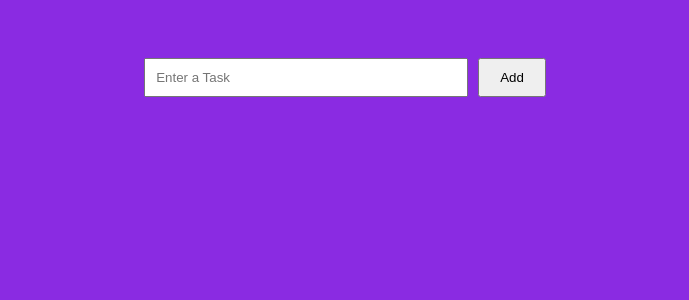
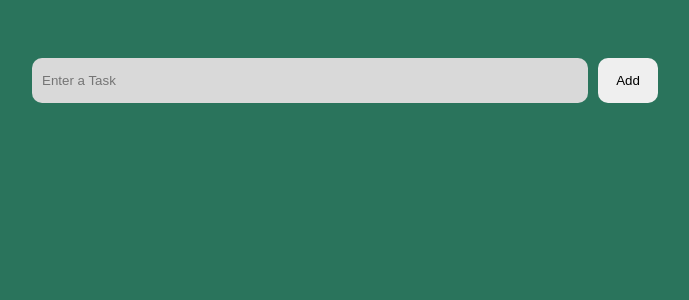
Before and after one commit to Sathish-0987/react-todo-app, a React (Vite) app: page / in a window 1280 px wide. Shown: the top 300 px of the page, without its empty margins (295-984 px from the left). Built offline with nearby package versions, Linux system fonts and the light colour scheme.

Commit message:
Change of Background colour

```diff
--- a/src/App.css
+++ b/src/App.css
@@ -1,3 +1,3 @@
 body{
-  background-color: blueviolet;
+  background-color: #2A745C;
 }
--- a/src/components/Todoform.css
+++ b/src/components/Todoform.css
@@ -7,13 +7,26 @@
 }
 
 .todo-form input{
+    box-sizing: border-box;
     padding: 10px;
-    width: 300px;
+    width: 556px;
+    height: 45px;
+    background-color: #D9D9D9;
+    border-radius: 10px;
+    border: none;
 }
 .todo-form button{
-    padding: 10px 20px;
+    /* padding: 10px 20px; */
+    box-sizing: border-box;
+    padding: 10px;
     cursor: pointer;
+    border-radius: 10px;
+    border: none;
+    width: 60px;
+    height: 45px;
 }
 .todo-form button:hover{
-   background-color: yellow;
+   background-color: rgb(15, 16, 14);
+   color: white;
+
 }
```
